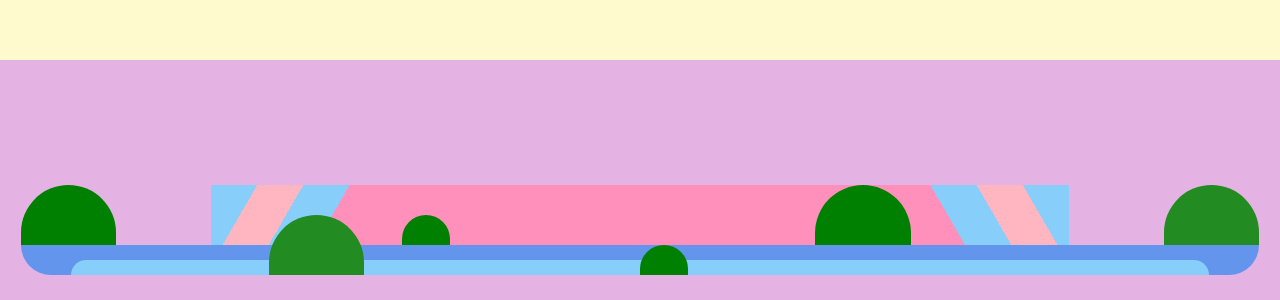
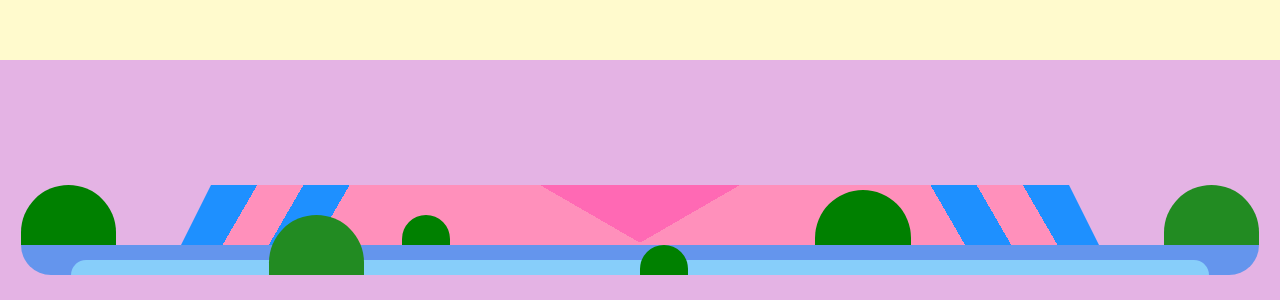
Before and after one commit to jveens/css-castle, a website: page index.html in a window 1280 px wide. Shown: the part 500-800 px from the top of the page. Drawn offline with nearby package versions, Linux system fonts and the light colour scheme; files that its build step writes are made by us from their sources.

Commit message:
we have a drawbridge

```diff
--- a/index.html
+++ b/index.html
@@ -9,6 +9,7 @@
 </head>
 <body>
     <div class="castle">
+
         <div class="castle-moat">
             <div class="water"></div>
         </div>
@@ -21,10 +22,8 @@
 
         <div class="castle-flower castle-flower--left"></div>
         <div class="castle-flower castle-flower--right"></div>
-        <div class="castle-drawbridge">
-            <div class="castle-drawbridge--left"></div>
-            <div class="castle-drawbridge--right"></div>
-        </div>
+
+        <div class="castle-drawbridge"></div>
     </div>
     <div class="ground"></div>
 </body>
--- a/src/styles/main.scss
+++ b/src/styles/main.scss
@@ -54,7 +54,7 @@ body {
     background-color: green;
     grid-row: -2 / span 1;
     border-radius: 100px 100px 0 0;
-    z-index: 0;
+    z-index: 10;
 
     &--1 {
         grid-column: 1 / span 2;
@@ -70,6 +70,8 @@ body {
         grid-column: 18 / span 2;
         position: relative;
         left: -15px;
+        top: 5px;
+        border-bottom: 5px solid cornflowerblue;
     }
     &--4 {
         grid-column: -3 / span 2;
@@ -93,8 +95,33 @@ body {
 .castle-drawbridge {
     grid-column: 5 / -5;
     grid-row: -2 / span 1;
-    background-color: mix(lightpink, hotpink);
-    background-image: linear-gradient(-120deg, lightskyblue 0, lightskyblue 40px, lightpink 40px, lightpink 80px, lightskyblue 80px, lightskyblue 120px, transparent 120px, transparent), linear-gradient(120deg, lightskyblue 0, lightskyblue 40px, lightpink 40px, lightpink 80px, lightskyblue 80px, lightskyblue 120px, transparent 120px, transparent);
+    background-color: hotpink;
+    background-image:
+        linear-gradient(-120deg, dodgerblue 0, dodgerblue 40px, mix(lightpink, hotpink) 40px, mix(lightpink, hotpink) 80px, dodgerblue 80px, dodgerblue 120px, transparent 120px, transparent),
+        linear-gradient(120deg, dodgerblue 0, dodgerblue 40px, mix(lightpink, hotpink) 40px, mix(lightpink, hotpink) 80px, dodgerblue 80px, dodgerblue 120px, transparent 120px, transparent),
+        linear-gradient(150deg, transparent 55%, mix(lightpink, hotpink) 55%, mix(lightpink, hotpink)),
+        linear-gradient(-150deg, transparent 55%, mix(lightpink, hotpink) 55%, mix(lightpink, hotpink));
     height: 60px;
+    position: relative;
+    z-index: 0;
 
+    &:before,
+    &:after {
+        content: '';
+        width: 0;
+        height: 0;
+        display: block;
+        position: absolute;
+        border-top: 60px solid transparent;
+        border-right: 30px solid dodgerblue;
+        left: -30px;
+        top: 0;
+    }
+
+    &:after {
+        left: auto;
+        right: -30px;
+        border-left: 30px solid dodgerblue;
+        border-right: 0;
+    }
 }
```
